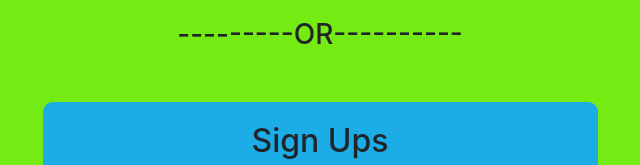
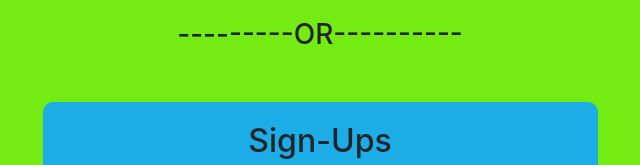
Before and after one commit to AndrewHamis12/IT-110-Hamis-Midterm, a plain HTML site: page index.html in a window 1280 px wide. Shown: the part 2100-2265 px from the top of the page, 320-960 px from the left. Drawn offline with nearby package versions, Linux system fonts and the light colour scheme; a script that the page names is missing.

Commit message:
another commited

```diff
--- a/index.html
+++ b/index.html
@@ -140,7 +140,7 @@
   </div>
   <div>
      <div class="signupform">
-        <h2>Sign Ups</h2>
+        <h2>Sign-Ups</h2>
            <form id="signupForm">
              <div class="form-group-signup">
                <label for="signupUsername">Username:</label>
```
